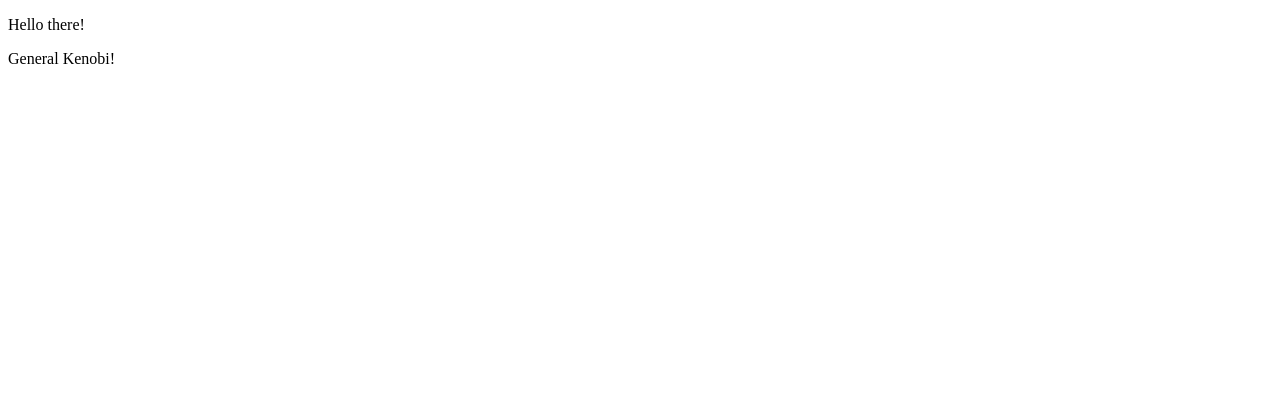
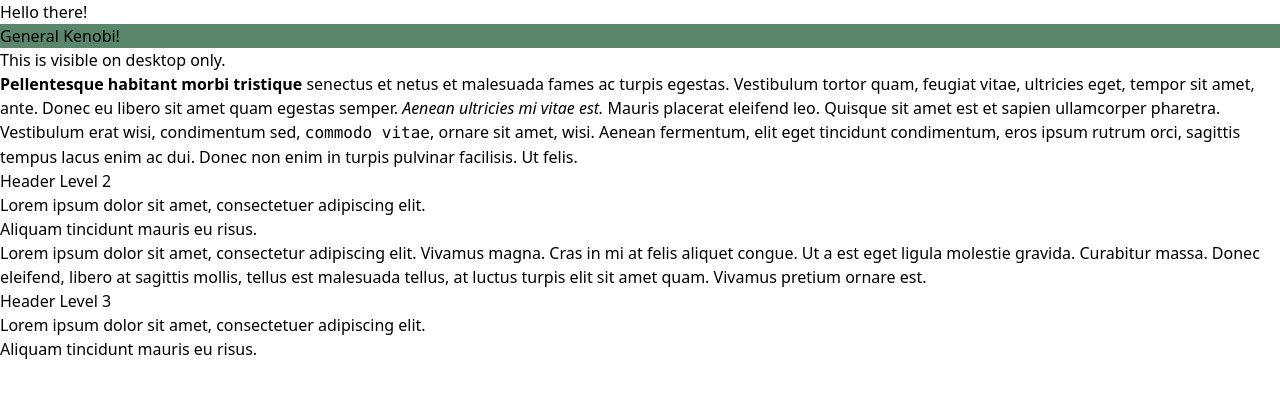
Before and after one commit to khinshankhan/www, a Next.js app: page / in a window 1280 px wide. Shown: the top 394 px of the page. Built offline with nearby package versions, Linux system fonts and the light colour scheme.

Commit message:
add basic tailwind and postcss

```diff
--- /dev/null
+++ b/app/globals.css
@@ -0,0 +1,23 @@
+@tailwind base;
+@tailwind components;
+@tailwind utilities;
+@tailwind variants;
+
+@layer base {
+}
+
+@layer components {
+}
+
+@layer utilities {
+  .hide-mobile {
+    @media not all and screen(md) {
+      display: none !important;
+    }
+  }
+  .hide-desktop {
+    @media screen(md) {
+      display: none !important;
+    }
+  }
+}
--- a/app/layout.tsx
+++ b/app/layout.tsx
@@ -1,3 +1,4 @@
+import "./globals.css";
 import React from "react";
 
 export default async function Layout({
--- a/app/page.tsx
+++ b/app/page.tsx
@@ -1,5 +1,48 @@
 import React from "react";
 
 export default async function Page() {
-  return <p>General Kenobi!</p>;
+  return (
+    <>
+      <p className="bg-green-900/70 sticky top-0">General Kenobi!</p>
+      <p className="hide-desktop">This is visible on mobile only.</p>
+      <p className="hide-mobile">This is visible on desktop only.</p>
+
+      <p>
+        <strong>Pellentesque habitant morbi tristique</strong> senectus et netus
+        et malesuada fames ac turpis egestas. Vestibulum tortor quam, feugiat
+        vitae, ultricies eget, tempor sit amet, ante. Donec eu libero sit amet
+        quam egestas semper. <em>Aenean ultricies mi vitae est.</em> Mauris
+        placerat eleifend leo. Quisque sit amet est et sapien ullamcorper
+        pharetra. Vestibulum erat wisi, condimentum sed,{" "}
+        <code>commodo vitae</code>, ornare sit amet, wisi. Aenean fermentum,
+        elit eget tincidunt condimentum, eros ipsum rutrum orci, sagittis tempus
+        lacus enim ac dui. <a href="#">Donec non enim</a> in turpis pulvinar
+        facilisis. Ut felis.
+      </p>
+
+      <h2>Header Level 2</h2>
+
+      <ol>
+        <li>Lorem ipsum dolor sit amet, consectetuer adipiscing elit.</li>
+        <li>Aliquam tincidunt mauris eu risus.</li>
+      </ol>
+
+      <blockquote>
+        <p>
+          Lorem ipsum dolor sit amet, consectetur adipiscing elit. Vivamus
+          magna. Cras in mi at felis aliquet congue. Ut a est eget ligula
+          molestie gravida. Curabitur massa. Donec eleifend, libero at sagittis
+          mollis, tellus est malesuada tellus, at luctus turpis elit sit amet
+          quam. Vivamus pretium ornare est.
+        </p>
+      </blockquote>
+
+      <h3>Header Level 3</h3>
+
+      <ul>
+        <li>Lorem ipsum dolor sit amet, consectetuer adipiscing elit.</li>
+        <li>Aliquam tincidunt mauris eu risus.</li>
+      </ul>
+    </>
+  );
 }
--- a/package.json
+++ b/package.json
@@ -13,6 +13,9 @@
   },
   "devDependencies": {
     "@types/react": "18.3.11",
+    "autoprefixer": "^10.4.20",
+    "postcss": "^8.4.47",
+    "tailwindcss": "^3.4.13",
     "typescript": "^5.6.2"
   }
 }
--- /dev/null
+++ b/postcss.config.json
@@ -0,0 +1,6 @@
+{
+  "plugins": {
+    "tailwindcss": {},
+    "autoprefixer": {}
+  }
+}
--- /dev/null
+++ b/tailwind.config.mjs
@@ -0,0 +1,42 @@
+/** @type {import('tailwindcss').Config} */
+export default {
+  content: [
+    "./pages/**/*.{js,ts,jsx,tsx,mdx,md}",
+    "./components/**/*.{js,ts,jsx,tsx,mdx,md}",
+    "./app/**/*.{js,ts,jsx,tsx,mdx,md}",
+    "./content/**/*.{js,ts,jsx,tsx,mdx,md}",
+  ],
+  darkMode: ["class"],
+  safelist: ["light", "dark"],
+  plugins: [],
+  theme: {
+    screens: {
+      xss: "320px",
+      xs: "392px",
+      sm: "640px",
+      md: "768px", // this is the boundary between mobile vs desktop
+      lg: "1024px",
+      xl: "1325px",
+      "2xl": "1536px",
+    },
+    zIndex: {
+      auto: "auto",
+      docked: "10",
+      dropdown: "1000",
+      sticky: "1100",
+      banner: "1200",
+      overlay: "1300",
+      modal: "1400",
+      popover: "1500",
+      skipLink: "1600",
+      toast: "1700",
+      tooltip: "1800",
+      0: "0",
+      // although generally the semantic tokens should be used for z-indices
+      // 1 and 2 are acceptable if scoped properly in my humble opinion
+      1: "1",
+      2: "2",
+    },
+    extend: {},
+  },
+};
```
Also changed, not shown: 1 other file (tests, documents, lock files or other folders).
